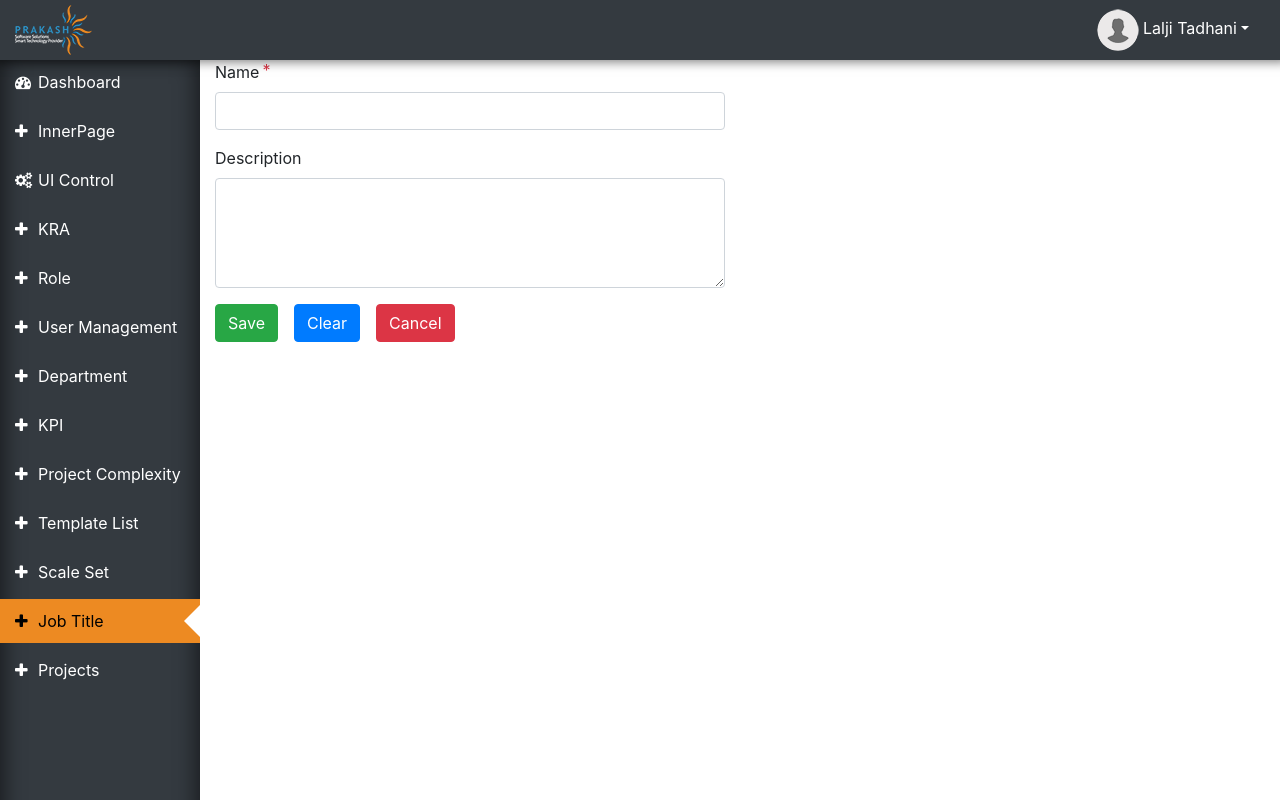
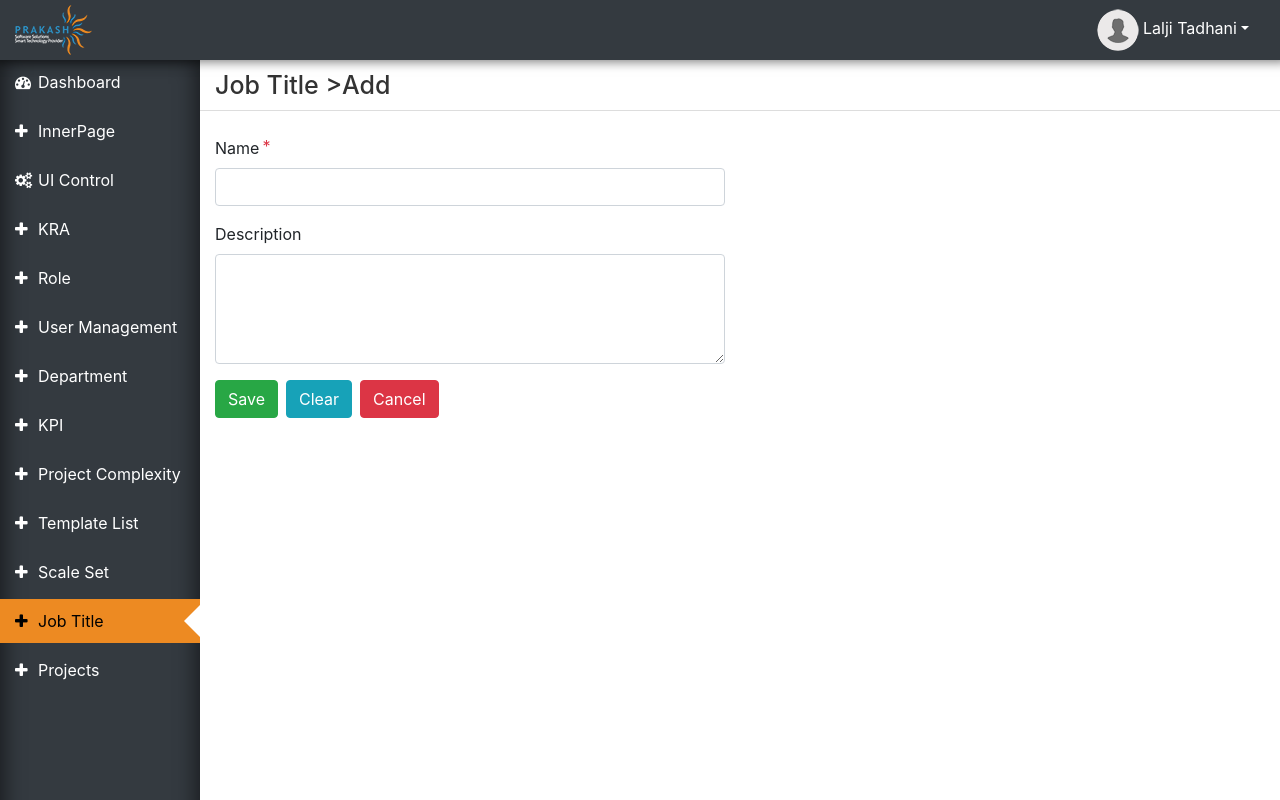
Before and after one commit to bhavishya2107/Performance-Mngt-Sys, a React (Create React App) app: page /job-title/add in a window 1280 px wide. Built offline with nearby package versions, Linux system fonts and the light colour scheme.

Commit message:
ui,code formating,delete function

```diff
--- a/src/pages/Job-title/addjobtitle.js
+++ b/src/pages/Job-title/addjobtitle.js
@@ -43,10 +43,10 @@ class Jobtitle extends Component {
 
     }
     //#endregion
-    resetform(){
+    resetform() {
         this.setState({
-            jobtitleName:"",
-            description:""
+            jobtitleName: "",
+            description: ""
 
         })
     }
@@ -129,9 +129,15 @@ class Jobtitle extends Component {
             return <Redirect to={{ pathname: "/job-title" }} />
         }
         return (
+            <div className="clearfix">
+                <div className="clearfix d-flex align-items-center row page-title">
+                    <h2 className="col"> Job Title >
+                {this.state.id !== undefined ? <span>Edit</span> : <span>Add</span>}
+                    </h2>
+                </div>
                 <div className="row">
-                {this.state.id !== undefined ? <div></div> : <div></div>}
-                <form id="formjobtitle" className="col-6">
+                    <div className="col-md-6">
+                        <form id="formjobtitle">
                             <div className="form-group">
                                 <label className="required">Name</label>
                                 <input type="text" id="jobtitleid" name="jobtitlename" minLength="" className="form-control" value={this.state.jobtitleName}
@@ -149,20 +155,23 @@ class Jobtitle extends Component {
                                         })
                                     }} ></textarea>
                             </div>
+                            <div className="form-group">
                                 {this.state.id !== undefined ?
-                        <button type="button" className="btn btn-success mr-3" onClick={() => {
+                                    <button type="button" className="btn btn-success mr-2" onClick={() => {
                                         this.UpdatejobtitleDetails(this.state);
                                     }}>Update</button>
-                        : <button type="button" className="btn btn-success mr-3" onClick={() => {
+                                    : <button type="button" className="btn btn-success mr-2" onClick={() => {
                                         this.savejobtitle(this.state);
                                     }}>Save</button>}
 
-                    <button type="clear" className="btn btn-primary mr-3" onClick={() => {
+                                <button type="clear" className="btn btn-info mr-2" onClick={() => {
                                     this.resetform()
                                 }}>Clear</button>
                                 <Link to="/job-title" className="btn btn-danger ">Cancel</Link>
-
+                            </div>
                         </form>
+                    </div>
+                </div>
             </div>
         )
     }
--- a/src/pages/Job-title/job-title.js
+++ b/src/pages/Job-title/job-title.js
@@ -209,7 +209,16 @@ class Jobtitlelist extends Component {
 
         return (
             <div>
-                <div>
+                 <div className="clearfix d-flex align-items-center row page-title">
+                    <h2 className="col">Job Title</h2>
+                    <div className="col text-right">
+                        <Link to="/job-title/add" className="btn btn-primary"><i className="fa fa-plus" aria-hidden="true"></i></Link>
+                    </div>
+                    <button className="btn btn-danger btn-multi-delete" onClick={() => {
+                        this.Deletejobtitleconfirm()
+                    }}><i className="fa fa-trash " aria-hidden="true"></i></button>
+                </div>
+                {/* <div>
                     <h2 className="clearfix mt-6">Job Title</h2>
                     <br/>
                     <button className=" btn-danger btn-md" onClick={() => {
@@ -218,7 +227,7 @@ class Jobtitlelist extends Component {
                     <div className="clearfix text-right mb-2">
                         <Link to="/job-title/add" className="btn btn-primary btn-lg mb-3"><i className="fa fa-plus" aria-hidden="true"></i></Link>
                     </div>
-                </div>
+                </div> */}
 
                 <table className="table table-striped table-bordered table-hover customDataTable"
                     id="tbljobtitle"
--- a/src/pages/Scale-set/scale-set.js
+++ b/src/pages/Scale-set/scale-set.js
@@ -85,9 +85,12 @@ class Scalesetlist extends Component {
                 }
             },
             callback: (result) => {
-                if (result === true) {
+                if (result > 0) {
                     this.multipleDeleteScaleset(id);
                 }
+                // else{
+                //     toast.info("select")
+                // }
             }
         });
     }
```
Lines whose indentation alone changed are shown as unchanged.
